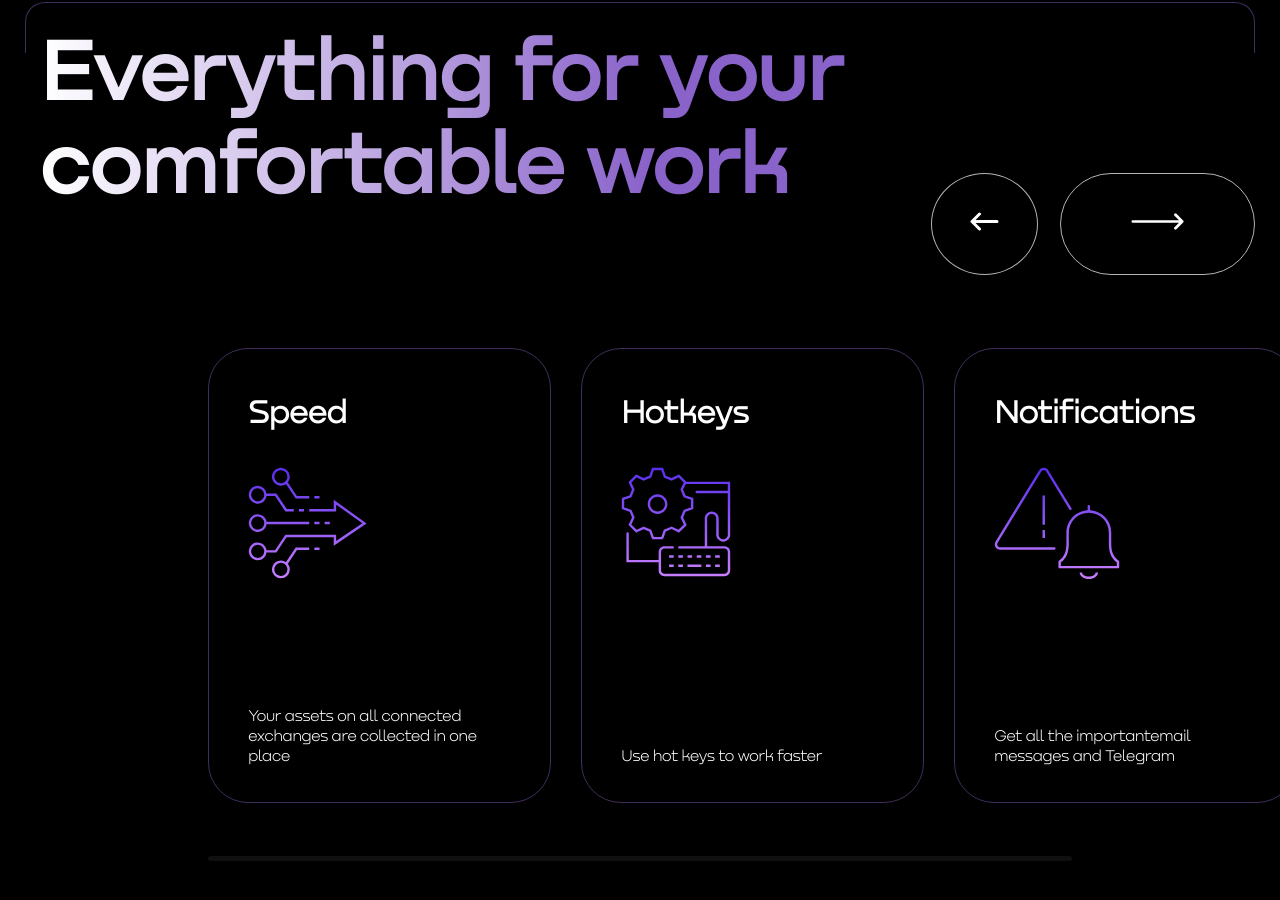
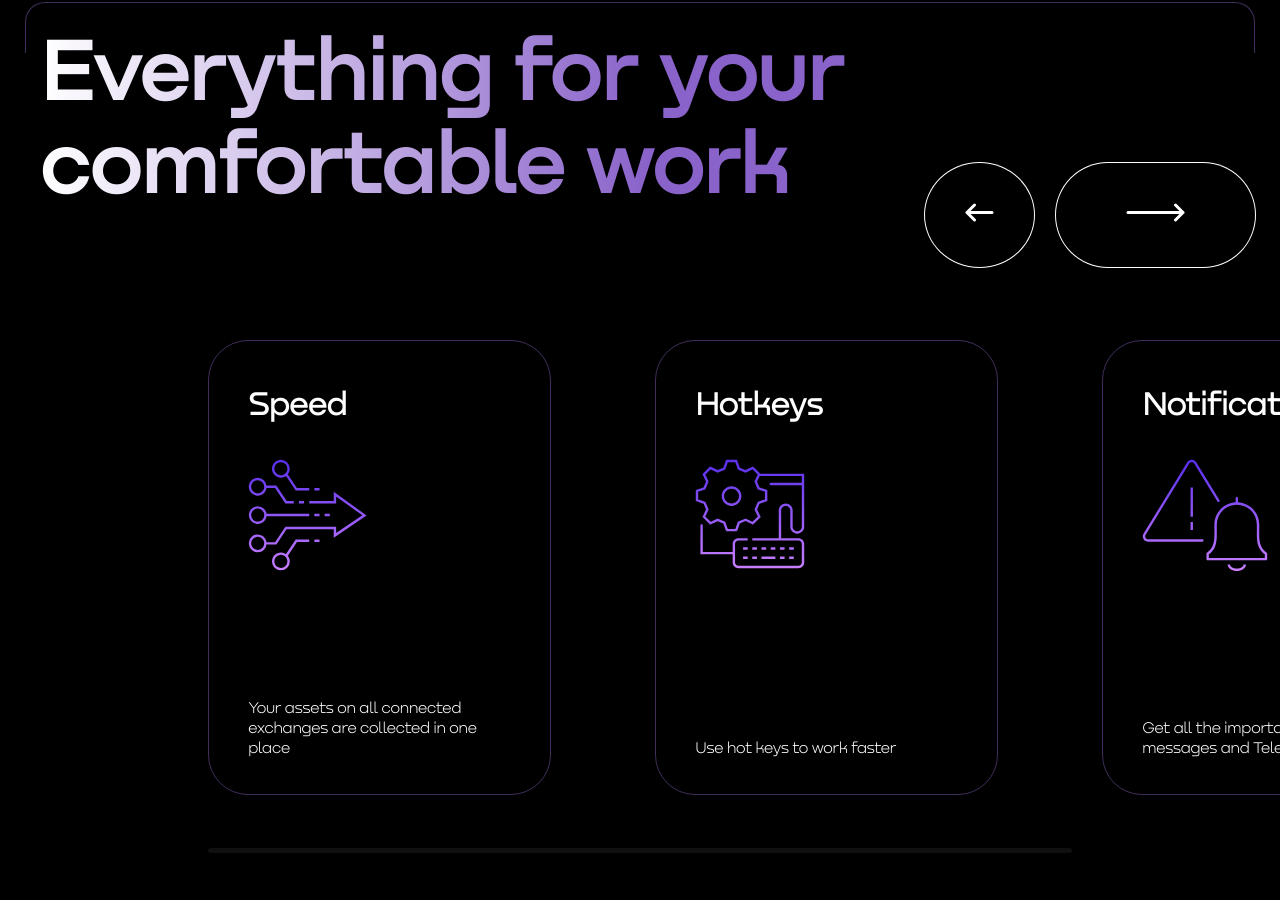
Before and after one commit to DaniilSerga/Capico, a React (Create React App) app: page / in a window 1280 px wide. Shown: the part 5767-6667 px from the top of the page. Built offline with nearby package versions, Linux system fonts and the light colour scheme.

Commit message:
feat: add horizontal slider

```diff
--- a/src/components/SliderHorizontal/SliderHorizontal.module.scss
+++ /dev/null
@@ -1,75 +0,0 @@
-@import 'styles/colors';
-@import 'styles/mixins';
-
-.sliderContainer {
-    display: flex;
-    flex-direction: column;
-    gap: 73px;
-    transform: translateY(-66px);
-}
-
-.slider {
-    display: grid;
-    grid-template-columns: repeat(6, 343px);
-    gap: 30px;
-    padding: 0 208px;
-    overflow-x: scroll;
-    transition: all 0.1s;
-    will-change: scroll-position;
-}
-
-.progressBarContainer {
-    height: 5px;
-    border-radius: 20px;
-    margin: 0 208px;
-    box-sizing: border-box;
-    margin-top: 53px;
-    background-color: #101010;
-}
-
-.progressBar {
-    height: 100%;
-    background-color: $amethyst;
-    transition: 0.1s ease-in-out;
-}
-
-.navigationButtonsContainer {
-    display: flex;
-    gap: 22px;
-    justify-content: flex-end;
-    padding: 0 25px;
-}
-
-.prevButton {
-    cursor: pointer;
-    padding: 38px;
-    border: 1px solid $philippineSilver;
-    border-radius: 100%;
-    background-color: transparent;
-    outline: none;
-    transition: border-color 0.3s;
-
-    &:hover {
-        border-color: $amethyst;
-    }
-}
-
-.nextButton {
-    cursor: pointer;
-    max-width: 195px;
-    padding: 39px 70px;
-    border: 1px solid $philippineSilver;
-    border-radius: 70px;
-    background-color: transparent;
-    outline: none;
-    transition: border-color 0.3s;
-
-    & > img {
-        width: 100%;
-        height: auto;
-    }
-
-    &:hover {
-        border-color: $amethyst;
-    }
-}
--- a/src/components/SliderHorizontal/SliderHorizontal.tsx
+++ /dev/null
@@ -1,69 +0,0 @@
-import React, {FC, useEffect, useRef, useState} from 'react';
-import {WorkSectionCard} from 'components/WorkSectionCard';
-import {WORK_CARDS} from 'constants/index';
-import arrowLeftShort from 'assets/icons/arrowLeftShort.svg';
-import arrowRightLong from 'assets/icons/arrowRightLong.svg'
-import styles from './SliderHorizontal.module.scss';
-
-const SliderHorizontal: FC = () => {
-    const listRef = useRef<HTMLUListElement | null>(null);
-    const cardRef = useRef<HTMLDivElement | null>(null);
-    const [completness, setCompletness] = useState(0);
-
-    const getCompletnessPercentage = () => {
-        const smth = window.innerWidth + (listRef.current!.scrollLeft - listRef.current?.scrollWidth!);
-        console.log(smth);
-        return 100 - (Math.abs(smth) / window.innerWidth * 100);
-    }
-
-    const handleScroll = () => {
-        const scrollPercentage = Math.round(getCompletnessPercentage());
-        setCompletness(scrollPercentage);
-    };
-
-    const handleScrollTo = (type: 'next' | 'prev') => {
-        const gap = Number(window.getComputedStyle(listRef.current!).gap.slice(0, -2));
-        const cardWidth = cardRef.current!.offsetWidth;
-        const scrollLeft = listRef.current!.scrollLeft;
-
-        const scrollAmount = type === 'next' ?
-            scrollLeft + cardWidth + gap :
-            scrollLeft - cardWidth - gap;
-
-        console.log(scrollAmount);
-        listRef.current!.scrollTo({left: scrollAmount, behavior: 'smooth'});
-    };
-
-    useEffect(() => {
-        const scrollPercentage = Math.round(getCompletnessPercentage());
-        setCompletness(scrollPercentage);
-    }, []);
-
-    return (
-        <div className={styles.sliderContainer}>
-            <div className={styles.navigationButtonsContainer}>
-                <button className={styles.prevButton} onClick={() => handleScrollTo('prev')}>
-                    <img src={arrowLeftShort} alt="" />
-                </button>
-                <button className={styles.nextButton} onClick={() => handleScrollTo('next')}>
-                    <img src={arrowRightLong} alt="" />
-                </button>
-            </div>
-
-            <div className={styles.sliderWrapper}>
-                <ul onScrollCapture={handleScroll} className={styles.slider} ref={listRef} onScroll={handleScroll}>
-                    {WORK_CARDS.map((card) => {
-                        return (
-                            <WorkSectionCard ref={cardRef} item={card} key={card.id} />
-                        )
-                    })}
-                </ul>
-                <div className={styles.progressBarContainer}>
-                    <div style={{width: `${completness}%`}} className={styles.progressBar}></div>
-                </div>
-            </div>
-        </div>
-    );
-};
-
-export default SliderHorizontal;
--- a/src/components/SliderHorizontal/index.ts
+++ /dev/null
@@ -1,3 +0,0 @@
-import SliderHorizontal from './SliderHorizontal';
-
-export {SliderHorizontal};
--- a/src/components/WorkSectionCard/WorkSectionCard.tsx
+++ b/src/components/WorkSectionCard/WorkSectionCard.tsx
@@ -3,9 +3,9 @@ import { Props } from './type';
 
 import styles from './WorkSectionCard.module.scss';
 
-const WorkSectionCard = React.forwardRef<HTMLDivElement, Props>(({item}, ref) => {
+const WorkSectionCard:FC<Props> = (({item}) => {
     return (
-        <div ref={ref} className={styles.cardContainer}>
+        <div className={styles.cardContainer}>
             <div className={styles.cardHeading}>
                 <h5>{item.title}</h5>
 
--- a/src/components/WorkSectionCard/type.ts
+++ b/src/components/WorkSectionCard/type.ts
@@ -1,8 +1,9 @@
 export interface Props {
+    // reference: React.RefObject<HTMLDivElement>;
     item: {
         id: number;
         title: string;
         description: string;
         icon: string;
-    }
+    };
 }
--- a/src/components/index.ts
+++ b/src/components/index.ts
@@ -1,5 +1,4 @@
 import {Header} from './Header';
 import {WorkSectionCard} from './WorkSectionCard';
-import {SliderHorizontal} from './SliderHorizontal';
 
-export {Header, WorkSectionCard, SliderHorizontal};
+export {Header, WorkSectionCard};
--- a/src/pages/MainPage/Sections/ComfortableWorkSection/ComfortableWorkSection.module.scss
+++ b/src/pages/MainPage/Sections/ComfortableWorkSection/ComfortableWorkSection.module.scss
@@ -29,3 +29,54 @@
     border-bottom: 0;
     padding-right: 40px;
 }
+
+.slider {
+    padding: 0 208px;
+}
+
+.progressBarContainer {
+    height: 5px;
+    border-radius: 20px;
+    margin: 0 208px;
+    box-sizing: border-box;
+    margin-top: 53px;
+    background-color: #101010;
+}
+
+.progressBar {
+    height: 100%;
+    background-color: $amethyst;
+    transition: 0.4s ease-in-out;
+}
+
+.navigationContainer {
+    display: flex;
+    justify-content: flex-end;
+    gap: 22px;
+    padding: 0 25px;
+    margin-bottom: -3px;
+    transform: translateY(-76px);
+
+    & > button:hover {
+        // border: 4px solid $amethyst;
+        box-shadow: 0 0 0 4px $amethyst;
+        // border-color: transparent;
+    }
+}
+
+.prevButton {
+    cursor: pointer;
+    background-color: transparent;
+    // border: 1px solid $white;
+    border: none;
+    border-radius: 100%;
+    padding: 40px;
+    box-shadow: 0 0 0 1px $white;
+    transition: all 0.2s;
+}
+
+.nextButton {
+    @extend .prevButton;
+    border-radius: 70px;
+    padding-inline: 70px;
+}
--- a/src/pages/MainPage/Sections/ComfortableWorkSection/ComfortableWorkSection.tsx
+++ b/src/pages/MainPage/Sections/ComfortableWorkSection/ComfortableWorkSection.tsx
@@ -1,9 +1,31 @@
-import React, {FC} from 'react';
-import {SliderHorizontal} from 'components';
+import React, {FC, useRef, useState} from 'react';
+import {WorkSectionCard} from 'components';
+import {WORK_CARDS} from 'constants/';
+import arrowBack from 'assets/icons/arrowLeftShort.svg';
+import arrowNext from 'assets/icons/arrowRightLong.svg';
+import {Swiper, SwiperRef, SwiperSlide} from 'swiper/react';
+import 'swiper/css';
+import 'swiper/css/free-mode';
+import 'swiper/css/pagination';
 
 import styles from './ComfortableWorkSection.module.scss';
 
 const ComfortableWorkSection: FC = () => {
+    const swiperRef = useRef<SwiperRef>(null)
+    const [completness, setCompletness] = useState(0);
+
+    const handleIndexChange = (smth: any) => {
+        setCompletness(smth.progress * 100);
+    };
+
+    const hadndleNavigation = (type: 'next' | 'back') => {
+        if (type === 'next') {
+            swiperRef.current?.swiper.slideNext();
+        } else {
+            swiperRef.current?.swiper.slidePrev();
+        }
+    };
+
     return (
         <section className={styles.sectionContainer}>
             <div className={styles.heading}>
@@ -11,7 +33,42 @@ const ComfortableWorkSection: FC = () => {
                 <h2>Everything for your<br />comfortable work</h2>
             </div>
 
-            <SliderHorizontal />
+            <div className={styles.navigationContainer}>
+                <button className={styles.prevButton} onClick={() => hadndleNavigation('back')}>
+                    <img src={arrowBack} alt="" />
+                </button>
+                <button className={styles.nextButton} onClick={() => hadndleNavigation('next')}>
+                    <img src={arrowNext} alt="" />
+                </button>
+            </div>
+
+            <Swiper
+                ref={swiperRef}
+                slidesPerView={4}
+                spaceBetween={30}
+                onActiveIndexChange={handleIndexChange}
+                className={styles.slider}
+                breakpoints={{
+                    1600: {
+                        slidesPerView: 3,
+                    },
+                    834: {
+                        slidesPerView: 2,
+                    },
+                    375: {
+                        slidesPerView: 1
+                    }
+                }}>
+                {WORK_CARDS.map((card) => (
+                    <SwiperSlide key={card.id}>
+                        <WorkSectionCard item={card} />
+                    </SwiperSlide>
+                ))}
+            </Swiper>
+
+            <div className={styles.progressBarContainer}>
+                <div style={{width: `${completness}%`}} className={styles.progressBar}></div>
+            </div>
         </section>
     );
 };
```
